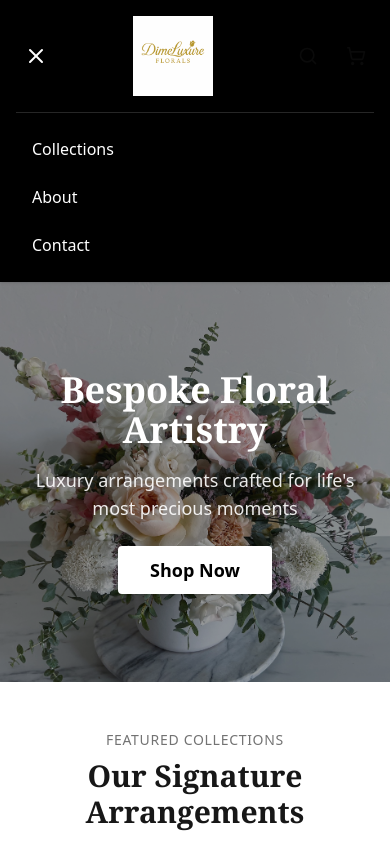
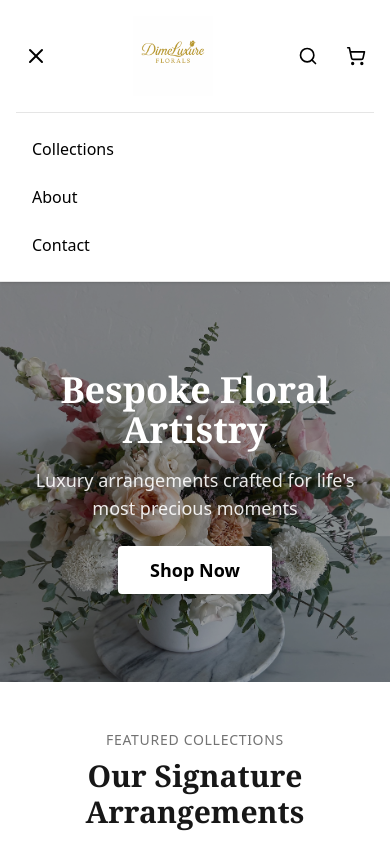
Before and after one commit to fabianYadagroup/dimeluxure-florals, a React (Vite) app: page / in a window 390 px wide. Both pictures are taken after a click on the button 36 px from the left and 56 px from the top of the page. Shown: the top 844 px of the page. Built offline with nearby package versions, Linux system fonts and the light colour scheme.

Commit message:
Change header background back to white

```diff
--- a/src/App.jsx
+++ b/src/App.jsx
@@ -115,12 +115,12 @@ function App() {
   return (
     <div className="min-h-screen bg-white">
       {/* Header - Sticky Navigation */}
-      <header className="bg-black border-b border-black sticky top-0 z-50 shadow-sm">
+      <header className="bg-white border-b border-neutral-200 sticky top-0 z-50 shadow-sm">
         <div className="max-w-7xl mx-auto px-4 sm:px-6 lg:px-8">
           <div className="flex items-center justify-between py-4 md:py-5 lg:py-6">
             {/* Mobile Menu Button */}
             <button
-              className="lg:hidden p-2 text-white hover:text-gold transition-colors"
+              className="lg:hidden p-2 text-black hover:text-gold transition-colors"
               onClick={() => setMobileMenuOpen(!mobileMenuOpen)}
             >
               {mobileMenuOpen ? <X className="h-6 w-6" /> : <Menu className="h-6 w-6" />}
@@ -138,16 +138,16 @@ function App() {
 
             {/* Right Side Icons */}
             <div className="flex items-center gap-3 md:gap-4">
-              <button className="p-2 text-gold hover:text-white rounded-full transition-colors">
+              <button className="p-2 text-black hover:text-gold rounded-full transition-colors">
                 <Search className="h-5 w-5 md:h-6 md:w-6" />
               </button>
 
               <Sheet>
                 <SheetTrigger asChild>
-                  <button className="relative p-2 text-gold hover:text-white rounded-full transition-colors">
+                  <button className="relative p-2 text-black hover:text-gold rounded-full transition-colors">
                     <ShoppingCart className="h-5 w-5 md:h-6 md:w-6" />
                     {getTotalItems() > 0 && (
-                      <Badge className="absolute -top-1 -right-1 h-5 w-5 flex items-center justify-center p-0 rounded-full bg-gold text-black text-xs font-bold">
+                      <Badge className="absolute -top-1 -right-1 h-5 w-5 flex items-center justify-center p-0 rounded-full bg-black text-white text-xs font-bold">
                         {getTotalItems()}
                       </Badge>
                     )}
@@ -236,11 +236,11 @@ function App() {
 
           {/* Mobile Menu */}
           {mobileMenuOpen && (
-            <div className="lg:hidden border-t border-neutral-800 py-4">
+            <div className="lg:hidden border-t border-neutral-200 py-4">
               <nav className="space-y-2">
-                <a href="#collections" className="block px-4 py-2 text-white hover:text-gold hover:bg-neutral-900 rounded transition-colors">Collections</a>
-                <a href="#about" className="block px-4 py-2 text-white hover:text-gold hover:bg-neutral-900 rounded transition-colors">About</a>
-                <a href="#contact" className="block px-4 py-2 text-white hover:text-gold hover:bg-neutral-900 rounded transition-colors">Contact</a>
+                <a href="#collections" className="block px-4 py-2 text-black hover:text-gold hover:bg-neutral-100 rounded transition-colors">Collections</a>
+                <a href="#about" className="block px-4 py-2 text-black hover:text-gold hover:bg-neutral-100 rounded transition-colors">About</a>
+                <a href="#contact" className="block px-4 py-2 text-black hover:text-gold hover:bg-neutral-100 rounded transition-colors">Contact</a>
               </nav>
             </div>
           )}
```
